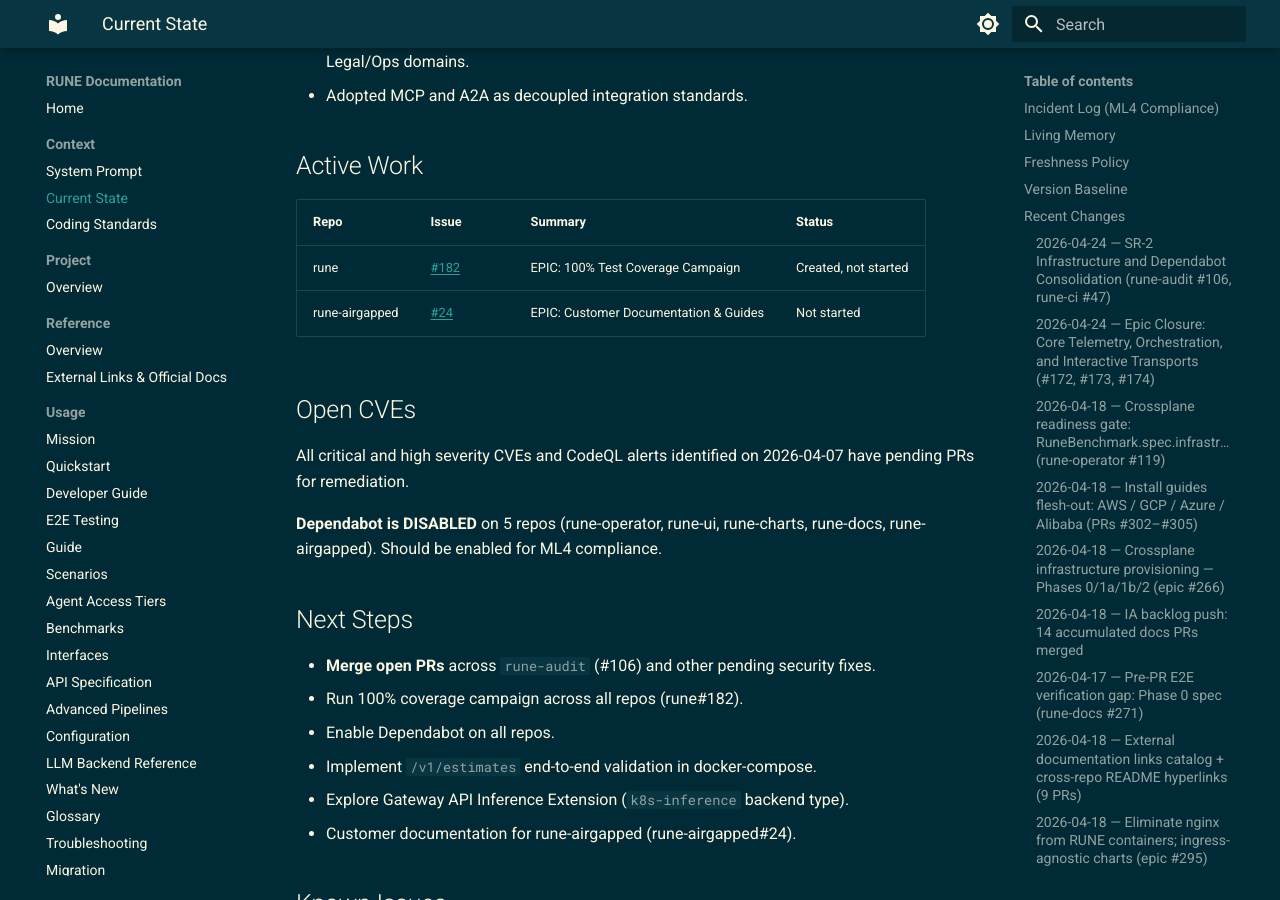
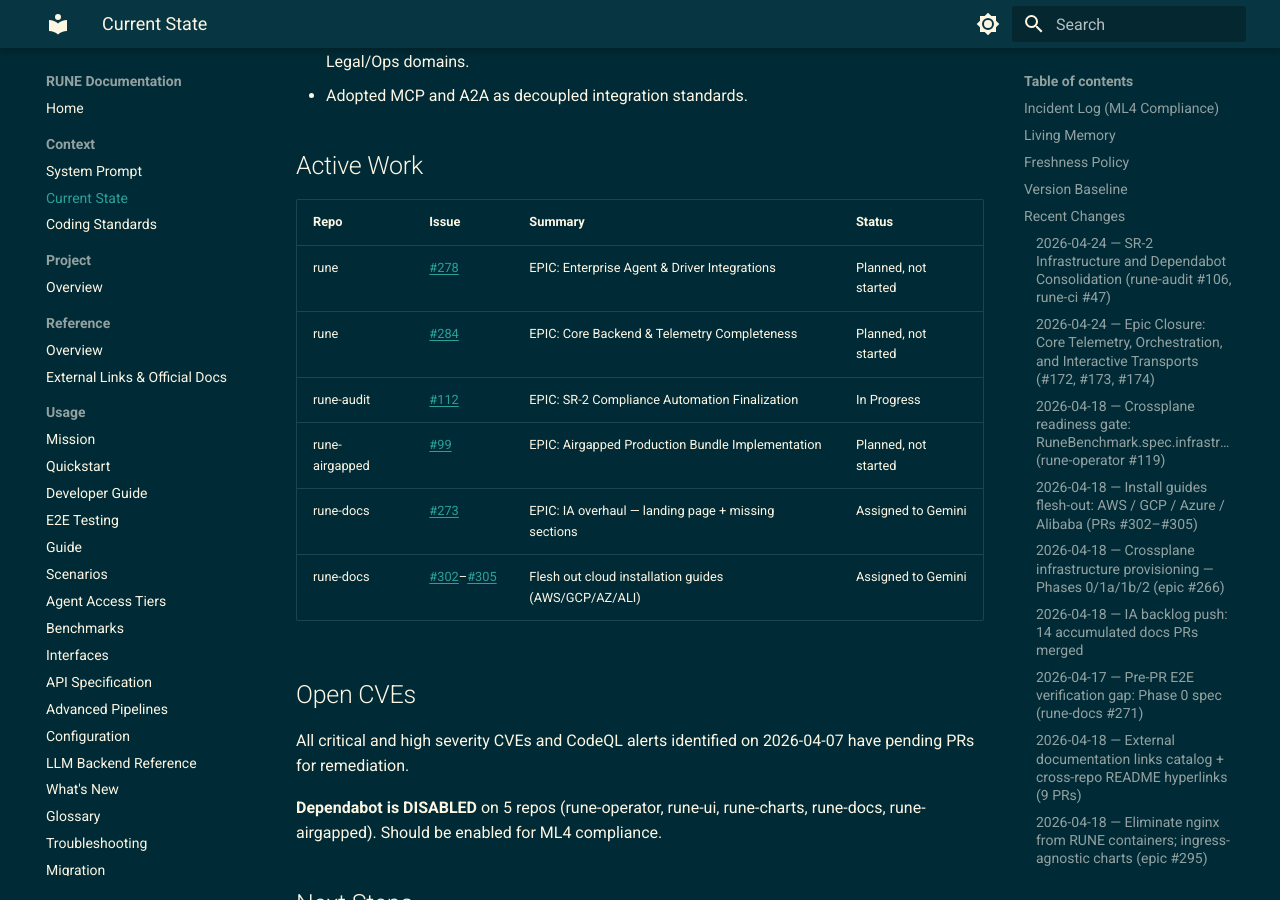
Before and after one commit to lpasquali/rune-docs, an MkDocs documentation site: the page built from docs/context/CURRENT_STATE.md, in a window 1280 px wide and 900 px high, scrolled down 24197 px. Built offline with MkDocs 1.6.1 and Material for MkDocs 9.7.7, drawn with Linux system fonts in a browser that asks for light colours; the version menu is left out.

Commit message:
docs: update Active Work with new roadmap epics (#338)
* docs: update Active Work with new roadmap epics

* trigger ci for pr body compliance

```diff
--- a/docs/context/CURRENT_STATE.md
+++ b/docs/context/CURRENT_STATE.md
@@ -670,8 +670,12 @@ Consolidated project board automation by splitting Status field ownership (Proje
 
 | Repo | Issue | Summary | Status |
 |---|---|---|---|
-| rune | [#182](https://github.com/lpasquali/rune/issues/182) | EPIC: 100% Test Coverage Campaign | Created, not started |
-| rune-airgapped | [#24](https://github.com/lpasquali/rune-airgapped/issues/24) | EPIC: Customer Documentation & Guides | Not started |
+| rune | [#278](https://github.com/lpasquali/rune/issues/278) | EPIC: Enterprise Agent & Driver Integrations | Planned, not started |
+| rune | [#284](https://github.com/lpasquali/rune/issues/284) | EPIC: Core Backend & Telemetry Completeness | Planned, not started |
+| rune-audit | [#112](https://github.com/lpasquali/rune-audit/issues/112) | EPIC: SR-2 Compliance Automation Finalization | In Progress |
+| rune-airgapped | [#99](https://github.com/lpasquali/rune-airgapped/issues/99) | EPIC: Airgapped Production Bundle Implementation | Planned, not started |
+| rune-docs | [#273](https://github.com/lpasquali/rune-docs/issues/273) | EPIC: IA overhaul — landing page + missing sections | Assigned to Gemini |
+| rune-docs | [#302](https://github.com/lpasquali/rune-docs/issues/302)–[#305](https://github.com/lpasquali/rune-docs/issues/305) | Flesh out cloud installation guides (AWS/GCP/AZ/ALI) | Assigned to Gemini |
 
 ## Open CVEs
 
```
